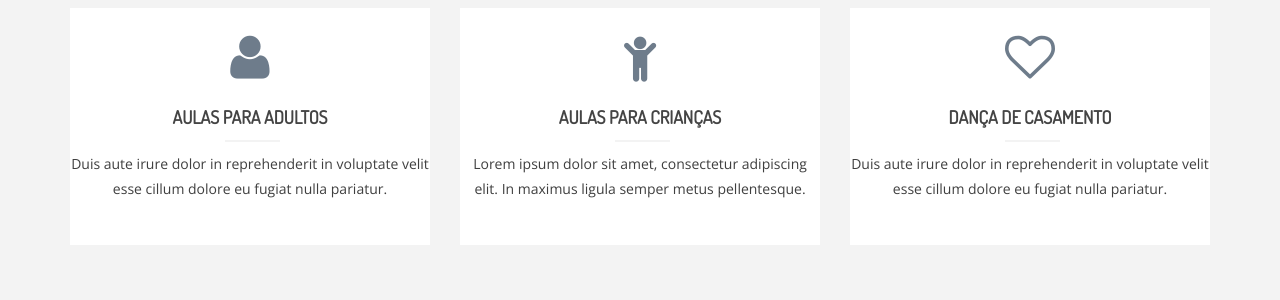
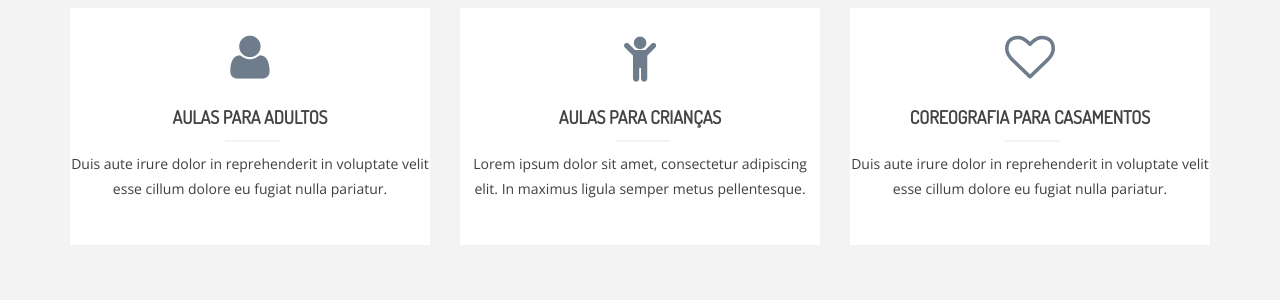
Before and after one commit to 5devmonkeys/comp, a Jekyll site: the page built from index.html, in a window 1280 px wide and 900 px high, scrolled down 1558 px. Shown: the part 154-454 px from the top of the window. Built offline with Jekyll 4.4.1, drawn with Linux system fonts in a browser that asks for light colours; some web fonts are replaced; part of the change alters nothing that is shown.

Commit message:
change main.js

```diff
--- a/index.html
+++ b/index.html
@@ -113,7 +113,7 @@ layout: default
                     <div class="icon">
                        <i class="fa fa-heart-o"></i>
                     </div>
-                    <h4>Dança de casamento</h4>
+                    <h4>Coreografia para casamentos</h4>
                     <p>Duis aute irure dolor in reprehenderit in voluptate velit esse cillum dolore eu fugiat nulla pariatur.</p>
                 </div>
             </div>
--- a/js/main.js
+++ b/js/main.js
@@ -9,7 +9,7 @@ function pieChart() {
 
 			var imagePos = jQuery(this).offset().top;
 			var topOfWindow = jQuery(window).scrollTop();
-			if (imagePos < topOfWindow+900) {
+			if (imagePos < topOfWindow+1) {
 
 				jQuery(this).easyPieChart({
 			        barColor: colors[count],
@@ -17,10 +17,10 @@ function pieChart() {
 					scaleColor: false,
 					scaleLength: false,
 					lineCap: 'butt',
-					lineWidth: 3,
+					lineWidth: 1,
 					size: 160,
 					rotate: 0,
-					animate: 3000,
+					animate: 1,
 					onStep: function(from, to, percent) {
 							jQuery(this.el).find('.percent').text(Math.round(percent));
 						}
@@ -278,11 +278,11 @@ jQuery(window).load(function(){
 
 	//preloader
 	jQuery(".preloaderimg").fadeOut();
-	jQuery(".preloader").delay(200).fadeOut("slow").delay(200, function(){
+	jQuery(".preloader").delay(0).fadeOut("slow").delay(0, function(){
 		jQuery(this).remove();
 	});
 
-	jQuery('body').delay(1000).scrollspy('refresh');
+	jQuery('body').delay(1).scrollspy('refresh');
 
 
 
```
